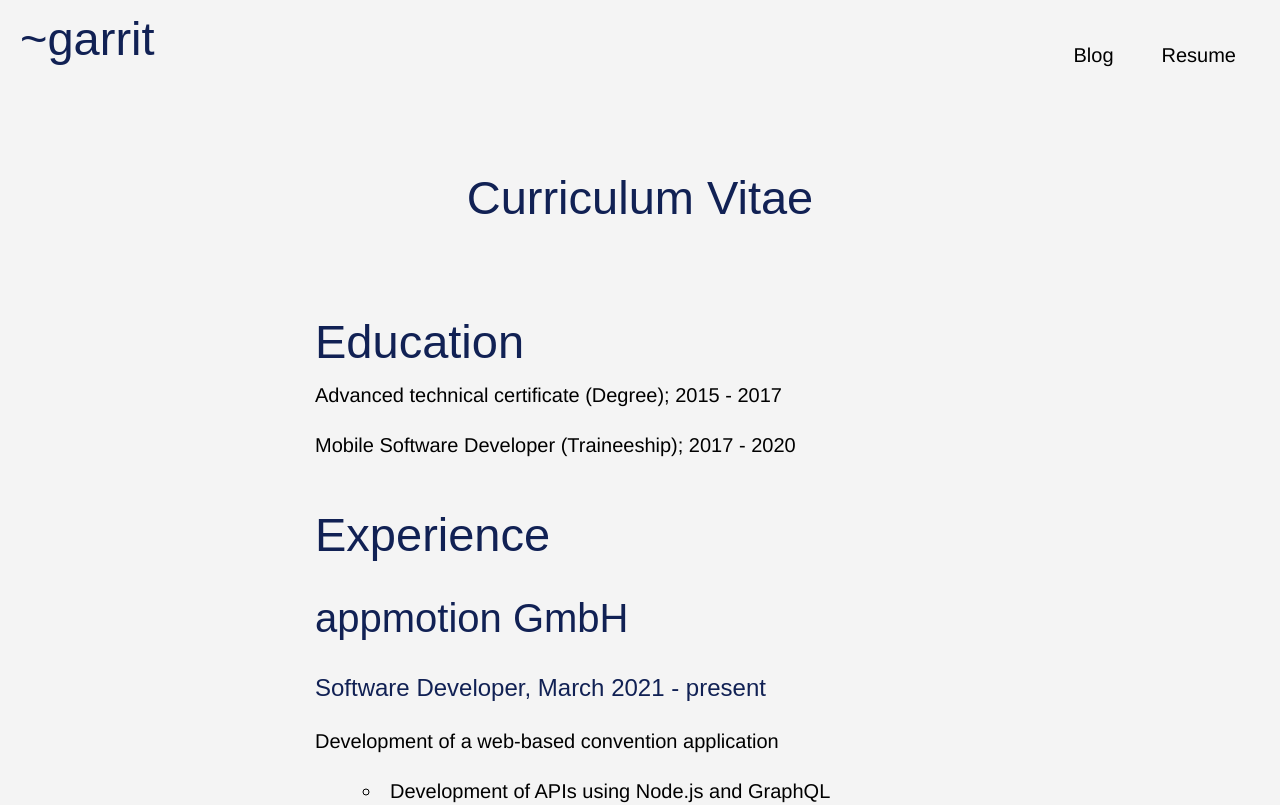
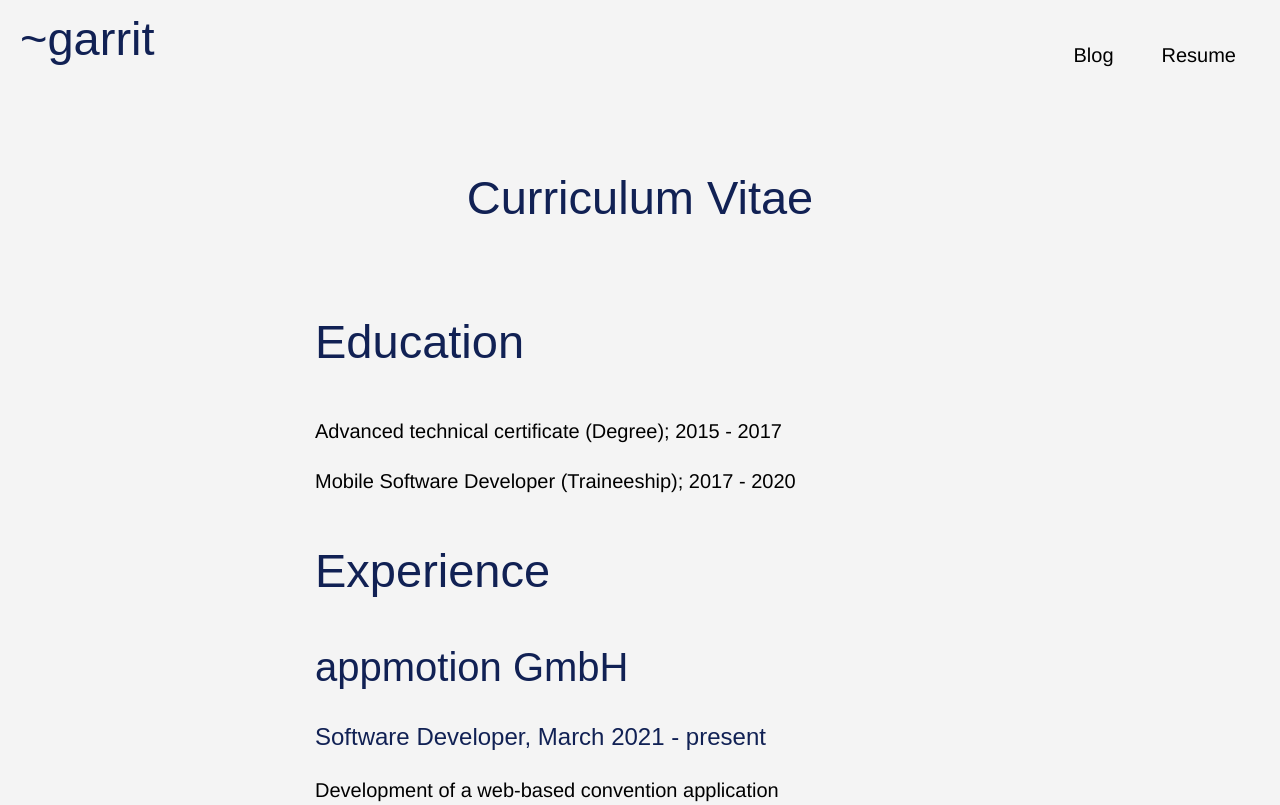
Before and after one commit to garritfra/blog.garrit.xyz, a Next.js app: page /cv in a window 1280 px wide. Shown: the top 805 px of the page. Built offline with nearby package versions, Linux system fonts and the light colour scheme.

Commit message:
fix: style issues

```diff
--- a/styles/components/page.scss
+++ b/styles/components/page.scss
@@ -9,9 +9,6 @@
 }
 .page > * {
     grid-column: 2;
-}
-.page h1 {
-    margin-bottom: 0.7rem;
 }
 .page__hero {
     min-height: 300px;
--- a/styles/foundation/colors.scss
+++ b/styles/foundation/colors.scss
@@ -1,7 +1,7 @@
 // Dark mode
 $color-primary-dark: #ff6a5c;
 $color-secondary-dark: #22252c;
-$color-accent-dark: #4a505f;
+$color-accent-dark: #383D49;
 $color-text-dark: #ffffff;
 
 // Light mode
```
